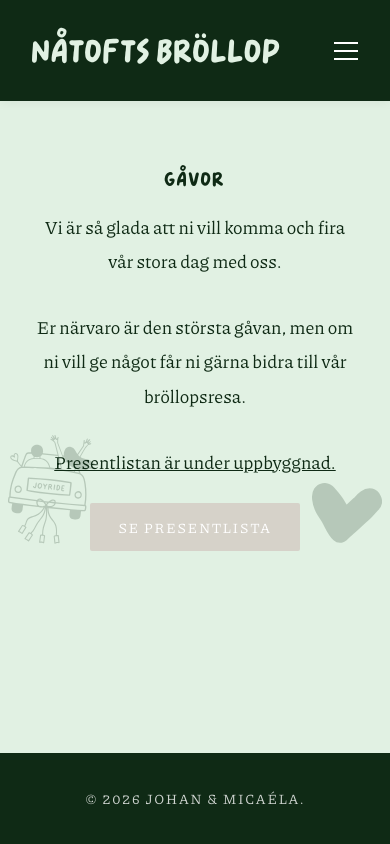
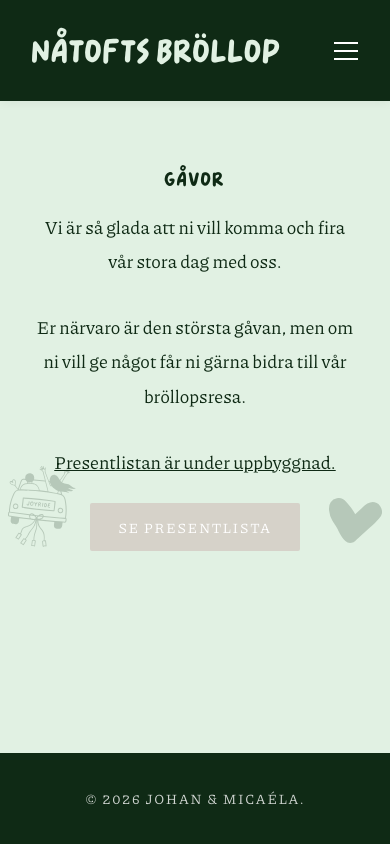
Before and after one commit to 2toft/wedding-site, a Vue app: page /gifts in a window 390 px wide. Built offline with nearby package versions, Linux system fonts and the light colour scheme.

Commit message:
feat: adjust side-art opacity and positioning for improved visual consistency

```diff
--- a/src/views/ContactView.vue
+++ b/src/views/ContactView.vue
@@ -166,7 +166,7 @@ const contactGroups = [
     position: absolute;
     z-index: 1;
     pointer-events: none;
-    opacity: 0.2;
+    opacity: 0.1;
     object-fit: contain;
   }
 
--- a/src/views/GiftView.vue
+++ b/src/views/GiftView.vue
@@ -52,7 +52,7 @@
 
   .side-art-left {
     left: clamp(8px, 2vw, 24px);
-    top: 65%;
+    top: 71%;
     width: clamp(104px, 18.2vw, 156px);
   }
 
@@ -63,12 +63,12 @@
 
   @include mobile {
     .side-art {
-      width: clamp(65px, 18vw, 95px);
+      width: clamp(49px, 13.5vw, 71px);
       opacity: 0.2;
     }
 
     .side-art-left {
-      width: clamp(85px, 23.4vw, 124px);
+      width: clamp(64px, 17.55vw, 93px);
     }
   }
 }
```
